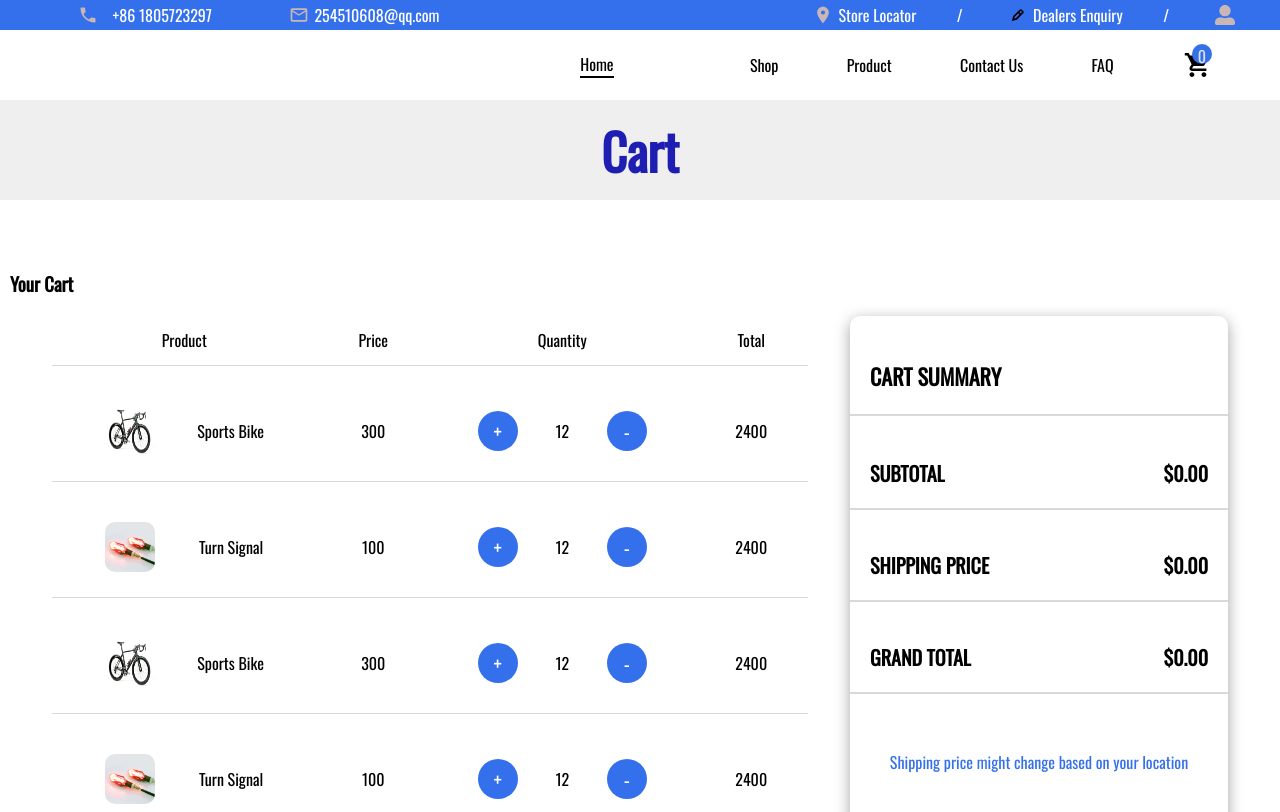
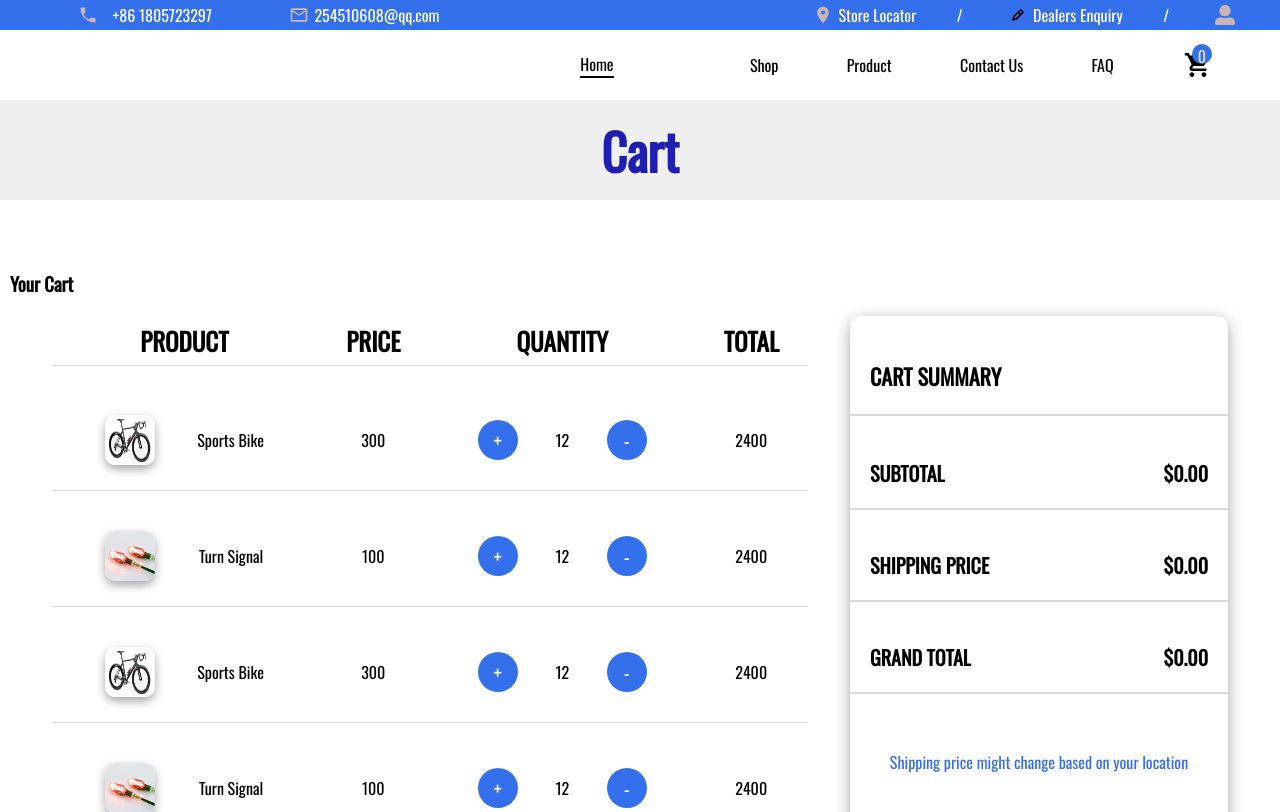
Before and after one commit to mbragi/Jelly-frontend, a React (Create React App) app: page /cart in a window 1280 px wide. Shown: the top 812 px of the page. Built offline with nearby package versions, Linux system fonts and the light colour scheme.

Commit message:
chore: styled cart page

```diff
--- a/src/pages/cart/Cart.css
+++ b/src/pages/cart/Cart.css
@@ -47,6 +47,9 @@
     align-items: center;
     justify-content: center;
     margin-top: 0px;
+    text-transform: uppercase;
+    font-size: 25px;
+    font-weight: bold;
 }
 .item{
     display: flex;
@@ -62,6 +65,7 @@
     width: 50px;
     height: 50px;
     border-radius: 10px;
+    box-shadow: 0px 4px 10px rgba(0, 0, 0, 0.36);
 }
 
 .cart-summary{
```
